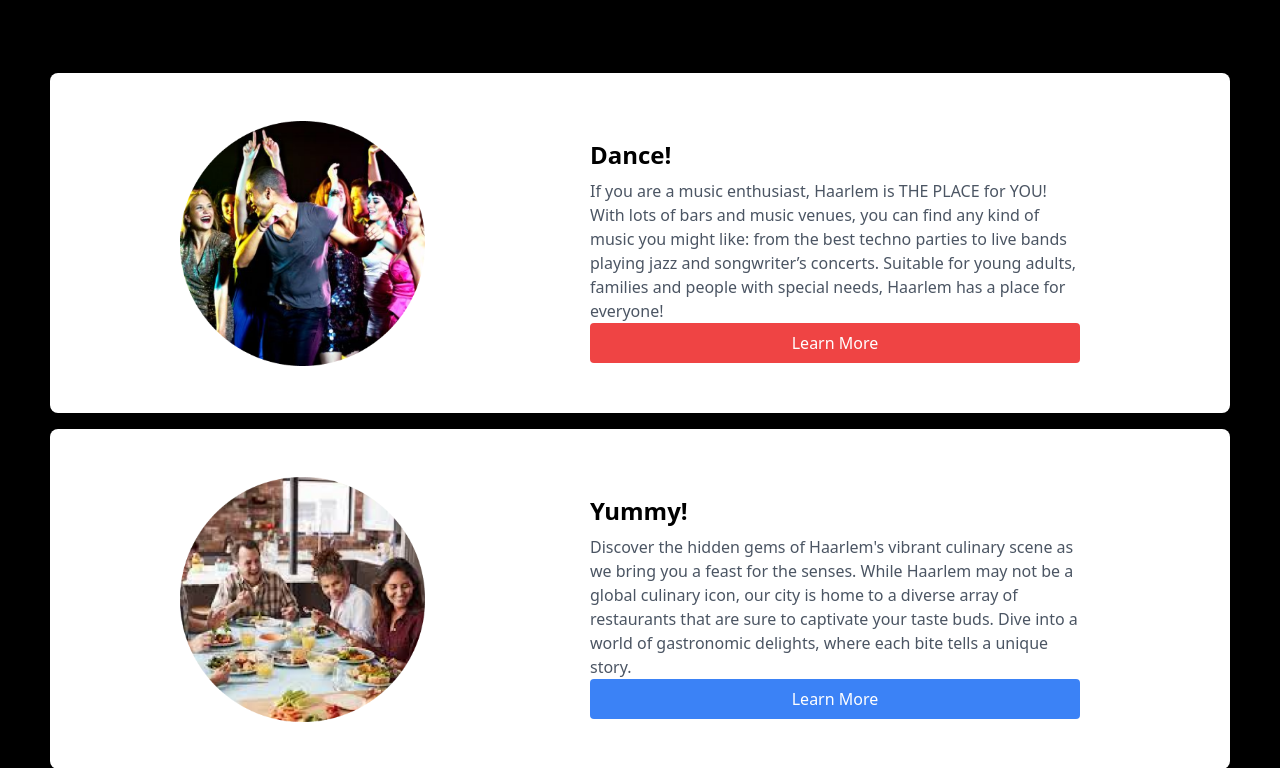
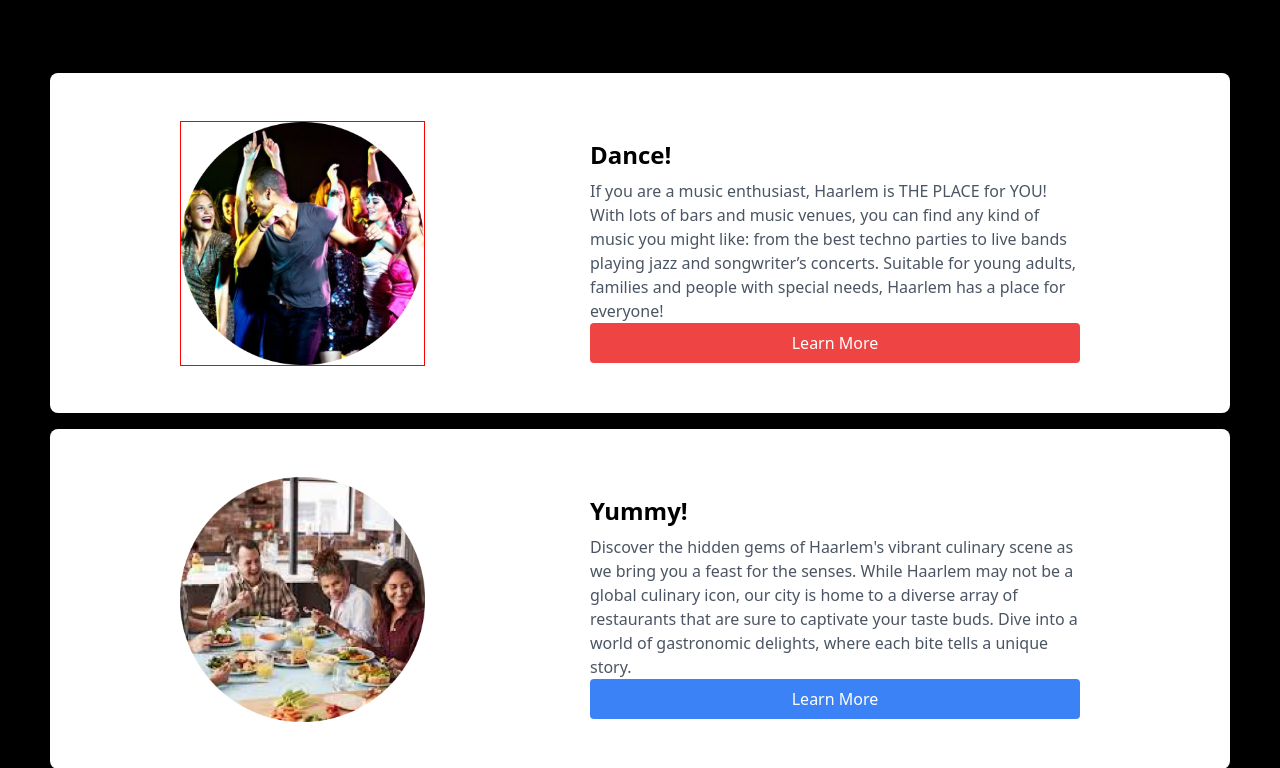
Before and after one commit to CezarFlorinel/Term-2.3-Web-Project, a PHP site: template Web design term 3 project/app/views/home/index.php in a window 1280 px wide. Shown: the part 1049-1817 px from the top of the page. Run offline with PHP 8.4, Linux system fonts and the light colour scheme; the template is opened without the code that fills it, so the values that code supplies are empty; some libraries are stand-ins or nearby versions; some web fonts are replaced.

Commit message:
Update index.php

```diff
--- a/Web design term 3 project/app/views/home/index.php
+++ b/Web design term 3 project/app/views/home/index.php
@@ -70,7 +70,7 @@ $users = $repository->getUsers();
    <!-- Dance -->
         <div class="event-bg rounded-lg p-6 flex items-center justify-between" style="background-color: white; padding: 30px;">
     <div style="flex: 1; max-width: 50%;">
-        <img src="assets/images/Home_page_Images/Dance_Image_Homepage.png"
+        <img class = "image-round" src="assets/images/Home_page_Images/Dance_Image_Homepage.png"
              alt="A vibrant dance event with people enjoying music and performances"
              class="rounded-lg"
              style="width: 100%; height: auto; max-width: 50%; margin-left: 100px;">
@@ -144,6 +144,10 @@ $users = $repository->getUsers();
     align-items: center;
     padding: 20px;
     background-color: #fff;}
+
+    .image-round{
+      border: 1px red solid;
+    }
 
   .info-box {
     width: 45%;
```
